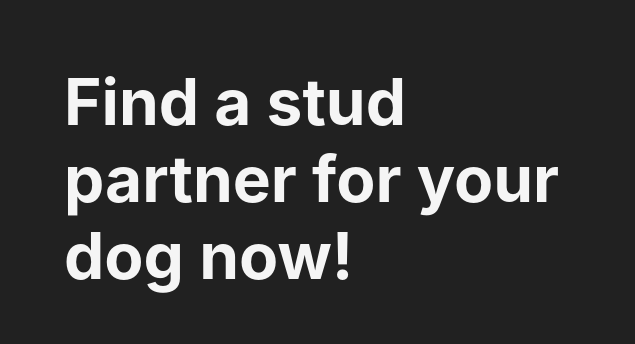
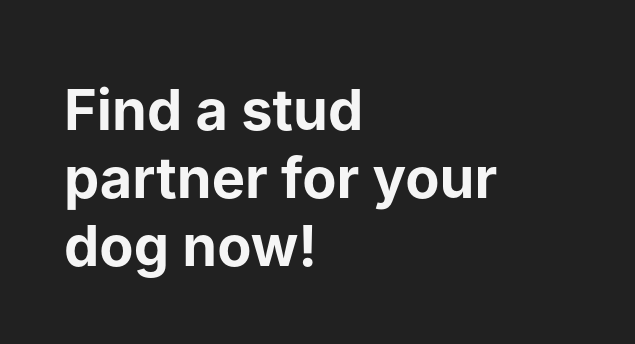
Before and after one commit to shaun2398/Landing-Page, a plain HTML site: page index.html in a window 1280 px wide. Shown: the top 344 px of the page, 0-635 px from the left. Drawn offline with Linux system fonts and the light colour scheme.

Commit message:
Update index.css

```diff
--- a/index.css
+++ b/index.css
@@ -39,7 +39,7 @@
 }
 
 .left_content h1 {
-    font-size: 4rem;
+    font-size: 3.5rem;
 }
 
 .left_content h3 {
@@ -100,7 +100,7 @@
     font-size: 2.5rem;
 }
 
-@media (max-width: 900px){
+@media (max-width: 980px){
     .main{
         display: flex;
         flex-direction: column;
```
